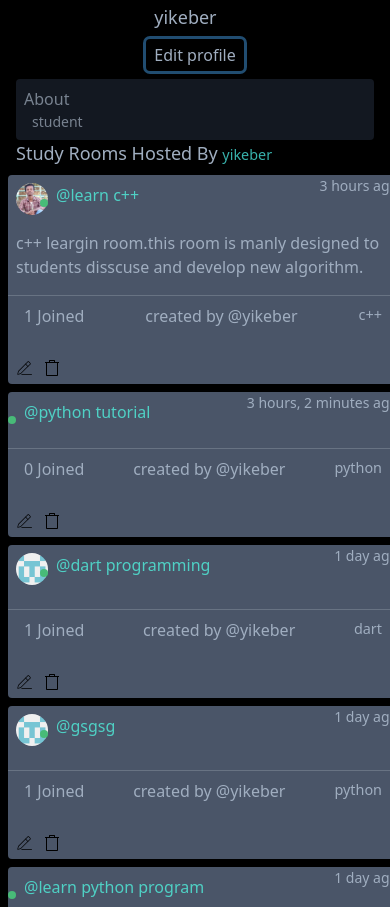
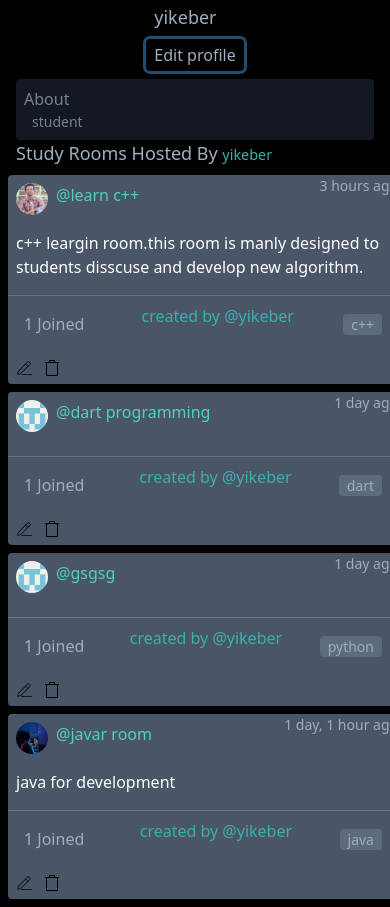
Before and after one commit to yike-cyber/studyBuddy-App-Django, a Django app: page /user-profile/1/ in a window 390 px wide. Shown: the part 188-1095 px from the top of the page. Run offline with Django 5.2, Linux system fonts and the light colour scheme; a user stored in the database is signed in; data comes from the database, SQL or seed files in the repository; both versions use the stored data as it was after the commit; style sheets or scripts are compiled from the project's sources.

Commit message:
mobile view implemented

```diff
--- a/Backend/base/views.py
+++ b/Backend/base/views.py
@@ -141,7 +141,7 @@ def getActivities(request):
 @login_required(login_url='login')
 def userProfile(request,pk):
     user = User.objects.get(id = pk)
-    rooms = user.room_set.all()
+    rooms = user.room_set.filter(is_deleted=False)
 
     topics = Topic.objects.all()
     room_messages = user.message_set.filter(is_deleted = False)
--- a/Frontend/templates/base/feed_component.html
+++ b/Frontend/templates/base/feed_component.html
@@ -6,30 +6,26 @@
         <div class="flex flex-row justify-between mb-2">
             <div class="flex flex-row justify-center mx-2 my-2">
                 <div class="relative">
-                    {% if room.roomImage %}
                     <img src="{{room.roomImage.url}}" alt="" class="w-8 h-8 rounded-full">
-                    {%endif%}
-                    <p {% if room.host.is_online %} class=" bg-green-500 w-2 h-2 absolute rounded-full" {%else%}
-                        class=" bg-red-500 w-2 h-2 absolute rounded-full" {%endif%} style="top: 1rem;right: 0;">
-                        </span>
                 </div>
                 <a href="{% url 'room' room.id %}" class="ml-2 text-teal-400">@{{room.name}}</a>
             </div>
             <p class="text-sm font-light">{{room.updated|timesince}} ago</p>
         </div>
-        <p class="mx-2 mb-4">
+        <p class="mx-2 mb-4 text-white">
             <a href="{% url 'room' room.id%}">{{room.description}}</a>
         </p>
         <hr style="color:lightblue; opacity: 0.2;">
-        <div class="flex flex-row justify-between mx-2 py-2">
+        <div class="flex flex-row justify-between mx-2 py-2 items-center">
             <div class="mx-2">
                 <p>{{room.participants.count}} Joined</p>
             </div>
-            <p class="mx-2 mb-4">
-                <a href="{% url 'user-profile' room.host.id %}">created by @{{room.host.username}}</a>
+            <p class="mx-2 mb-4 ">
+                <a href="{% url 'user-profile' room.host.id %}" class="text-teal-500">created by
+                    @{{room.host.username}}</a>
             </p>
-            <a href="{% url 'home' %}?q={{room.topic.name}}">
-                <p class="mx-2 text-lg font-medium"><small>{{room.topic.name}}</small></p>
+            <a href="{% url 'home' %}?q={{room.topic.name}}" class="bg-gray-600 bg-opacity-50 rounded mr-2">
+                <p class="px-2 text-sm my-0">{{room.topic.name}}</p>
             </a>
 
         </div>
--- a/Frontend/templates/base/topics_component.html
+++ b/Frontend/templates/base/topics_component.html
@@ -1,15 +1,24 @@
-<div class=" bg-gray-700 overflow-y-scroll max-h-screen">
+<div class=" bg-gray-700 overflow-y-scroll h-screen">
     <div>
         <h3 class="text-teal-500 mx-4">Browse Topics</h3>
 
-        <a href="" class="mx-4">All <span
+        <a href="{%url 'home'%}" class="mx-4">All <span
                 class="px-2  mx-3 bg-gray-200  rounded text-blue-400">{{topics.count}}</span></a>
-        {% for topic in topics %}
-        <div class="flex flex-row justify-between text-gray-200 my-5 mx-3">
+        {% for topic in topics%}
+        <div class="flex flex-row justify-between text-gray-200 my-5 mx-3  hover:text-yellow-500">
             <a href="{% url 'home'   %}?q={{topic.name}}">{{topic.name}} </a>
-            <p class="px-2  mx-3 bg-gray-200  rounded text-blue-400">{{topic.room_set.all.count}}</p>
+            <p class="px-2  mx-3 bg-gray-200  rounded text-blue-400 ">{{topic.room_set.all.count}}</p>
         </div>
 
         {% endfor %}
+        <div class="flex flex-row  py-2 bg-gray-800 bg-opacity-25 w-full">
+            <p>show more</p>
+            <a href="{%url 'topics'%}"><svg class="w-4 h-4 sm:ml-8 mt-2 fill-current" xmlns="http://www.w3.org/2000/svg"
+                    width="32" height="32" viewBox="0 0 32 32">
+                    <title>chevron-down</title>
+                    <path d="M16 21l-13-13h-3l16 16 16-16h-3l-13 13z"></path>
+                </svg>
+            </a>
+        </div>
     </div>
 </div>
```
Also changed, not shown: Frontend/templates/base/participants.html (added, +21 -0 lines), Frontend/templates/base/room.html (+45 -6 lines), Frontend/templates/base/show_topics.html (+9 -0 lines), db.sqlite3.
